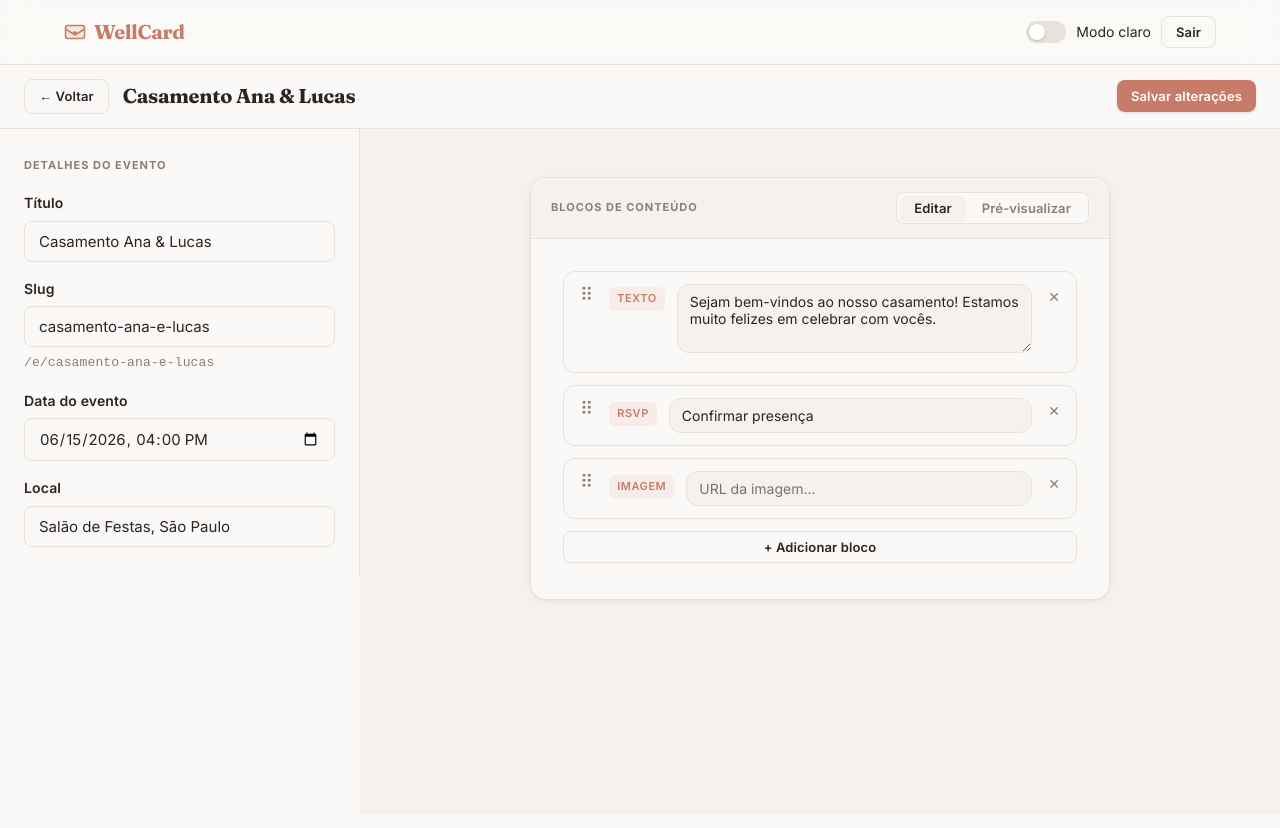
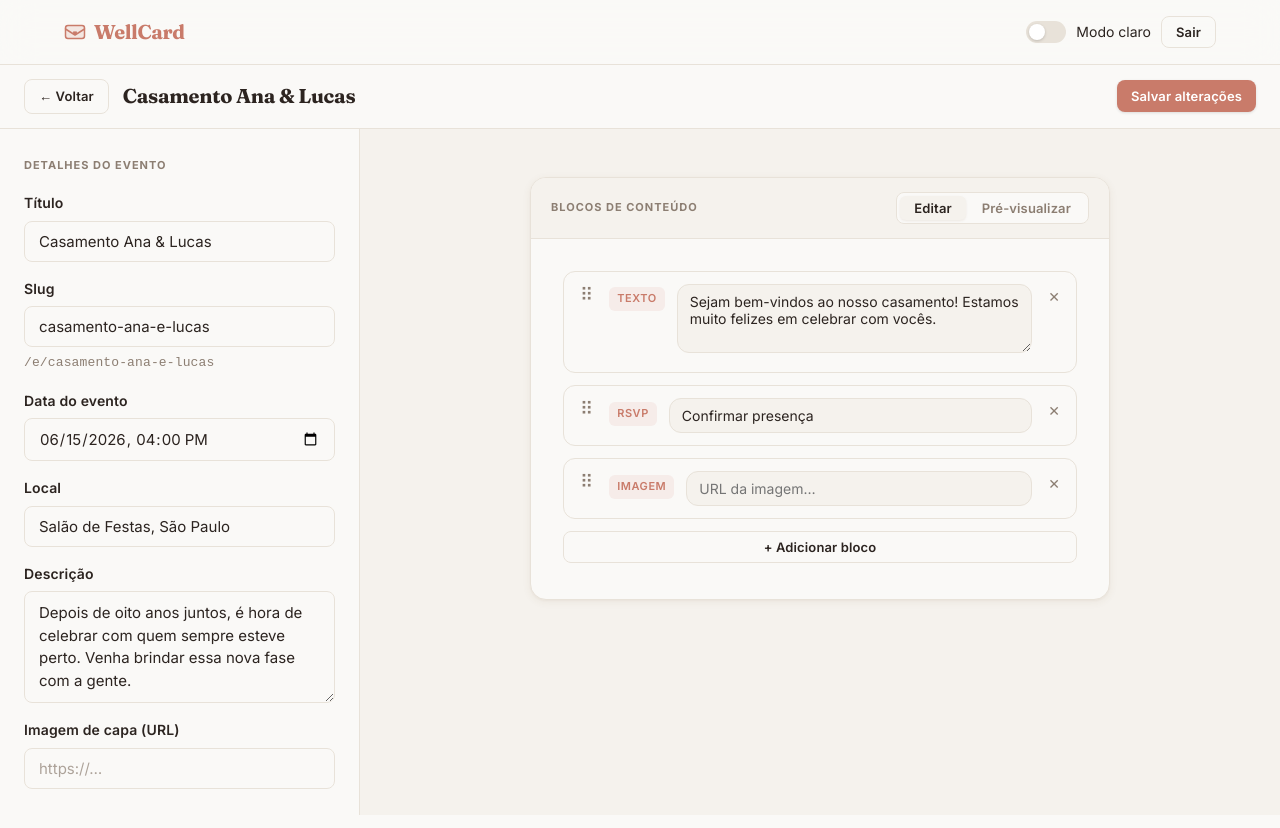
Before and after one commit to luanAfons0/ES3-project, a Next.js app in the folder frontend/: page /dashboard/invitations/1/edit in a window 1280 px wide. Shown: the top 828 px of the page. Built offline with nearby package versions, Linux system fonts and the light colour scheme; sample sign-in values are in the browser's storage.

Commit message:
feat(invitations): add description and cover image fields

```diff
--- a/frontend/src/app/api/_mock/store.ts
+++ b/frontend/src/app/api/_mock/store.ts
@@ -9,6 +9,9 @@ export const mockInvitations: Invitation[] = [
     slug: "casamento-ana-e-lucas",
     eventDate: "2026-06-15T16:00",
     eventLocation: "Salão de Festas, São Paulo",
+    description:
+      "Depois de oito anos juntos, é hora de celebrar com quem sempre esteve perto. Venha brindar essa nova fase com a gente.",
+    coverImage: "",
     totalGuests: 120,
     confirmed: 74,
     declined: 12,
@@ -20,6 +23,9 @@ export const mockInvitations: Invitation[] = [
     slug: "aniversario-30-anos-joao",
     eventDate: "2026-04-20T19:00",
     eventLocation: "Bar Rooftop, Rio de Janeiro",
+    description:
+      "Trinta anos pedem uma boa festa. Música, drinks autorais e a vista mais linda da cidade.",
+    coverImage: "",
     totalGuests: 45,
     confirmed: 28,
     declined: 5,
@@ -31,6 +37,9 @@ export const mockInvitations: Invitation[] = [
     slug: "tech-meetup-2-trimestre-2026",
     eventDate: "2026-05-08T18:30",
     eventLocation: "Hub de Inovação, Brasília",
+    description:
+      "Tarde de talks sobre engenharia de plataformas, IA aplicada e o futuro do trabalho remoto.",
+    coverImage: "",
     totalGuests: 80,
     confirmed: 0,
     declined: 0,
@@ -68,6 +77,8 @@ export const mockPublicInvitations: Record<string, PublicInvitation> = {
     title: "Casamento Ana & Lucas",
     eventDate: "2026-06-15T16:00",
     eventLocation: "Salão de Festas, São Paulo",
+    description: mockInvitations[0].description,
+    coverImage: mockInvitations[0].coverImage,
     blocks: mockBlocks["1"],
     guestEmails: mockGuests["1"].map((g) => g.email),
   },
@@ -75,6 +86,8 @@ export const mockPublicInvitations: Record<string, PublicInvitation> = {
     title: "Aniversário de 30 anos do João",
     eventDate: "2026-04-20T19:00",
     eventLocation: "Bar Rooftop, Rio de Janeiro",
+    description: mockInvitations[1].description,
+    coverImage: mockInvitations[1].coverImage,
     blocks: mockBlocks["2"],
     guestEmails: mockGuests["2"].map((g) => g.email),
   },
@@ -82,6 +95,8 @@ export const mockPublicInvitations: Record<string, PublicInvitation> = {
     title: "Tech Meetup 2º trimestre 2026",
     eventDate: "2026-05-08T18:30",
     eventLocation: "Hub de Inovação, Brasília",
+    description: mockInvitations[2].description,
+    coverImage: mockInvitations[2].coverImage,
     blocks: mockBlocks["3"],
     guestEmails: [],
   },
--- a/frontend/src/app/api/invitations/[id]/route.ts
+++ b/frontend/src/app/api/invitations/[id]/route.ts
@@ -28,9 +28,26 @@ export async function PUT(
   if (index === -1) {
     return NextResponse.json({ message: "Convite não encontrado." }, { status: 404 });
   }
+  const previous = mockInvitations[index];
   const body = await req.json();
-  mockInvitations[index] = { ...mockInvitations[index], ...body };
-  return NextResponse.json(mockInvitations[index]);
+  const updated = { ...previous, ...body };
+  mockInvitations[index] = updated;
+
+  // Keep public version in sync. Reindex if slug changed.
+  if (previous.slug !== updated.slug) {
+    delete mockPublicInvitations[previous.slug];
+  }
+  mockPublicInvitations[updated.slug] = {
+    title: updated.title,
+    eventDate: updated.eventDate,
+    eventLocation: updated.eventLocation,
+    description: updated.description,
+    coverImage: updated.coverImage,
+    blocks: mockBlocks[updated.id] ?? [],
+    guestEmails: (mockGuests[updated.id] ?? []).map((g) => g.email),
+  };
+
+  return NextResponse.json(updated);
 }
 
 export async function DELETE(
--- a/frontend/src/app/dashboard/invitations/[id]/edit/page.module.css
+++ b/frontend/src/app/dashboard/invitations/[id]/edit/page.module.css
@@ -110,6 +110,55 @@
   letter-spacing: 0.01em;
 }
 
+.textareaWrapper {
+  display: flex;
+  flex-direction: column;
+  gap: 0.375rem;
+}
+
+.textareaLabel {
+  font-size: 0.875rem;
+  font-weight: 600;
+  color: var(--color-fg);
+  letter-spacing: 0.01em;
+}
+
+.textarea {
+  width: 100%;
+  padding: 0.625rem 0.875rem;
+  border: 1.5px solid var(--color-border);
+  border-radius: var(--radius-sm);
+  font-size: 0.9375rem;
+  font-family: var(--font-sans);
+  background: var(--color-bg);
+  color: var(--color-fg);
+  outline: none;
+  resize: vertical;
+  min-height: 96px;
+  line-height: 1.5;
+  transition: border-color 0.15s ease-out, box-shadow 0.15s ease-out;
+}
+
+.textarea::placeholder {
+  color: var(--color-muted);
+  opacity: 0.7;
+}
+
+.textarea:focus {
+  border-color: var(--color-primary);
+  box-shadow: 0 0 0 3px color-mix(in srgb, var(--color-primary) 15%, transparent);
+}
+
+.coverPreview {
+  display: block;
+  width: 100%;
+  margin-top: 0.625rem;
+  border-radius: var(--radius-sm);
+  border: 1px solid var(--color-border);
+  object-fit: cover;
+  max-height: 160px;
+}
+
 /* ── Right canvas ────────────────────────────────────── */
 
 .canvas {
--- a/frontend/src/app/dashboard/invitations/[id]/edit/page.tsx
+++ b/frontend/src/app/dashboard/invitations/[id]/edit/page.tsx
@@ -18,6 +18,8 @@ interface EditForm {
   slug: string;
   eventDate: string;
   eventLocation: string;
+  description: string;
+  coverImage: string;
 }
 
 export default function InvitationEditPage({
@@ -38,6 +40,8 @@ export default function InvitationEditPage({
     slug: "",
     eventDate: "",
     eventLocation: "",
+    description: "",
+    coverImage: "",
   });
   const [blocks, setBlocks] = useState<Block[]>([]);
   const initialized = useRef(false);
@@ -50,6 +54,8 @@ export default function InvitationEditPage({
         slug: invitation.slug,
         eventDate: invitation.eventDate,
         eventLocation: invitation.eventLocation,
+        description: invitation.description,
+        coverImage: invitation.coverImage,
       });
       setBlocks(fetchedBlocks);
     }
@@ -140,6 +146,41 @@ export default function InvitationEditPage({
                   handleFieldChange("eventLocation", e.target.value)
                 }
               />
+              <div className={styles.textareaWrapper}>
+                <label htmlFor="description" className={styles.textareaLabel}>
+                  Descrição
+                </label>
+                <textarea
+                  id="description"
+                  className={styles.textarea}
+                  value={form.description}
+                  onChange={(e) =>
+                    handleFieldChange("description", e.target.value)
+                  }
+                  rows={4}
+                  placeholder="Conte em poucas palavras sobre o evento…"
+                />
+              </div>
+              <div>
+                <Input
+                  id="coverImage"
+                  label="Imagem de capa (URL)"
+                  type="url"
+                  placeholder="https://…"
+                  value={form.coverImage}
+                  onChange={(e) =>
+                    handleFieldChange("coverImage", e.target.value)
+                  }
+                />
+                {form.coverImage && (
+                  // eslint-disable-next-line @next/next/no-img-element
+                  <img
+                    src={form.coverImage}
+                    alt=""
+                    className={styles.coverPreview}
+                  />
+                )}
+              </div>
             </div>
           </section>
         </aside>
--- a/frontend/src/lib/types.ts
+++ b/frontend/src/lib/types.ts
@@ -21,6 +21,8 @@ export interface Invitation {
   slug: string;
   eventDate: string;
   eventLocation: string;
+  description: string;
+  coverImage: string;
   totalGuests: number;
   confirmed: number;
   declined: number;
@@ -31,6 +33,8 @@ export interface PublicInvitation {
   title: string;
   eventDate: string;
   eventLocation: string;
+  description: string;
+  coverImage: string;
   blocks: Block[];
   guestEmails: string[];
 }
--- a/frontend/src/services/get-public-invitation.ts
+++ b/frontend/src/services/get-public-invitation.ts
@@ -5,6 +5,8 @@ interface PublicInvitationMeta {
   title: string;
   eventDate: string;
   eventLocation: string;
+  description: string;
+  coverImage: string;
 }
 
 export const getPublicInvitationKey = (slug: string) => ["public", slug] as const;
--- a/frontend/src/services/save-invitation.ts
+++ b/frontend/src/services/save-invitation.ts
@@ -6,7 +6,7 @@ import { getInvitationsKey } from "./get-invitations";
 
 type SaveInvitationPayload = Pick<
   Invitation,
-  "title" | "slug" | "eventDate" | "eventLocation"
+  "title" | "slug" | "eventDate" | "eventLocation" | "description" | "coverImage"
 >;
 
 export function useSaveInvitation(id: string) {
```
Also changed, not shown: frontend/src/app/dashboard/invitations/[id]/page.module.css (+15 -0 lines), frontend/src/app/dashboard/invitations/[id]/page.tsx (+11 -0 lines), frontend/src/app/e/[slug]/page.module.css (+16 -0 lines), frontend/src/app/e/[slug]/page.tsx (+20 -0 lines).
